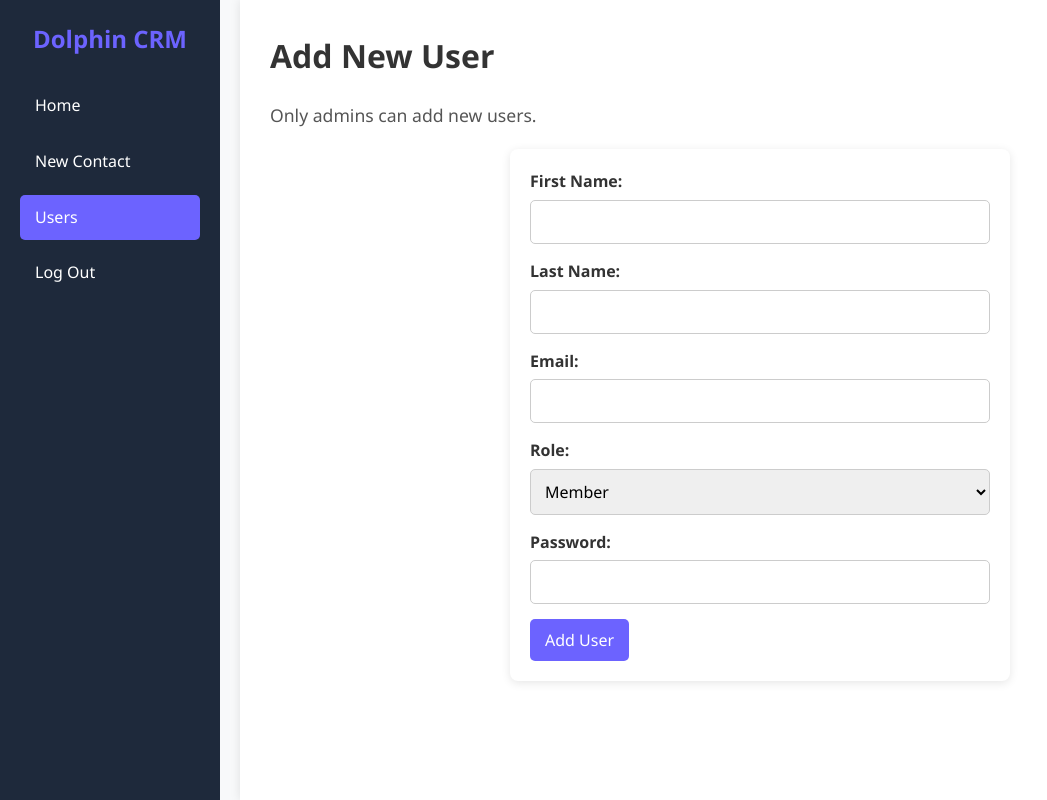
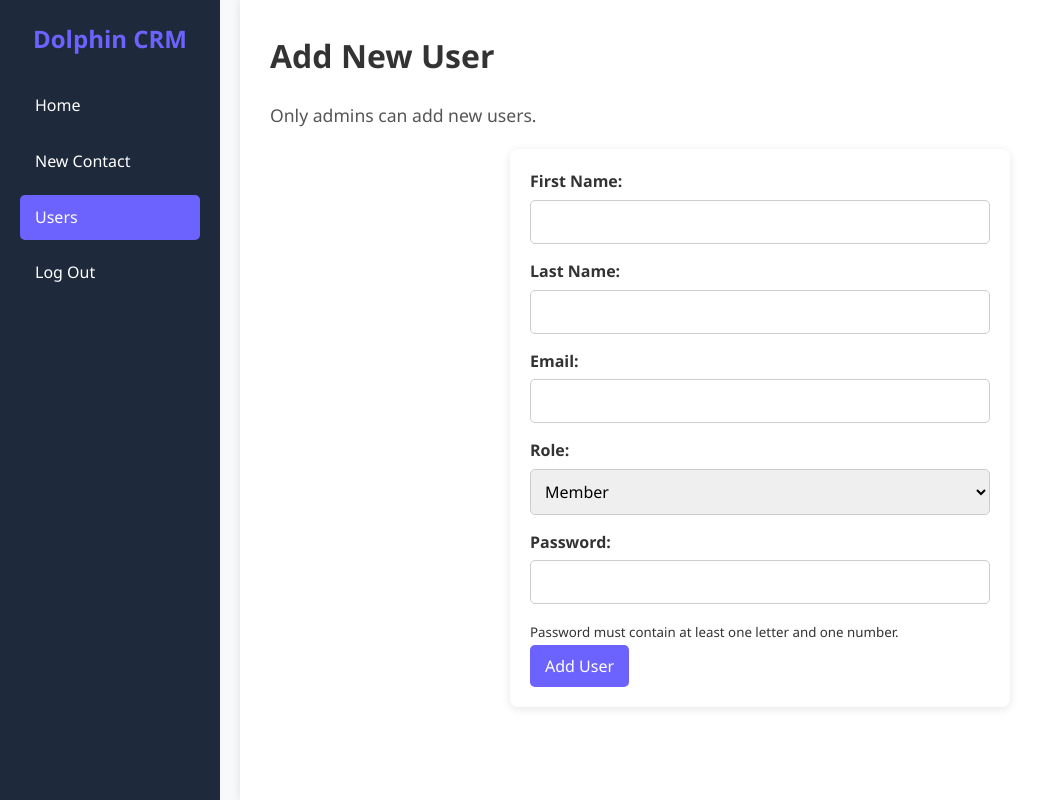
Before and after one commit to code-Shepherd/info2180-finalproject, a PHP site: page /add_user.php in a window 1280 px wide. Shown: the whole page, without its empty margins (0-1047 px from the left). Run offline with PHP 8.4, Linux system fonts and the light colour scheme; a user stored in the database is signed in.

Commit message:
Update add_user.php
added regular expression to ensure new user password has at least 1 letter and 1 password

```diff
--- a/add_user.php
+++ b/add_user.php
@@ -24,6 +24,8 @@ if ($_SERVER['REQUEST_METHOD'] === 'POST') {
         $errors[] = "All fields are required.";
     } elseif (!filter_var($email, FILTER_VALIDATE_EMAIL)) {
         $errors[] = "Invalid email format.";
+    } elseif (!preg_match('/(?=.*[a-zA-Z])(?=.*\d)/', $password)) {
+        $errors[] = "Password must contain at least one letter and one number.";
     } elseif ($role !== 'admin' && $role !== 'member') {
         $errors[] = "Invalid role selected.";
     } else {
@@ -102,6 +104,7 @@ if ($_SERVER['REQUEST_METHOD'] === 'POST') {
 
             <label for="password">Password:</label>
             <input type="password" id="password" name="password" required>
+            <small>Password must contain at least one letter and one number.</small>
 
             <button type="submit">Add User</button>
         </form>
```
